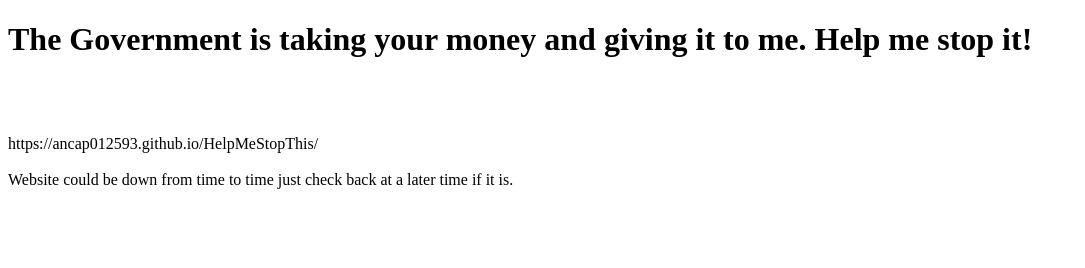
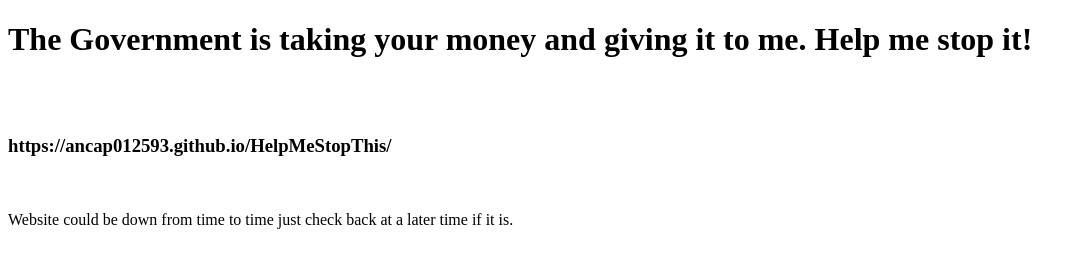
Before and after one commit to ancap012593/HelpMeStopThis, a plain HTML site: page flyer.html in a window 1280 px wide. Shown: the whole page, without its empty margins (0-1085 px from the left). Drawn offline with Linux system fonts and the light colour scheme.

Commit message:
Update flyer.html

```diff
--- a/flyer.html
+++ b/flyer.html
@@ -13,7 +13,7 @@ div {text-align: center;}
 <body>
     <h1>The Government is taking your money and giving it to me. Help me stop it!</h1>
 <br><br>
-<h3></h3>https://ancap012593.github.io/HelpMeStopThis/</h3>
+<h3>https://ancap012593.github.io/HelpMeStopThis/</h3>
 <br><br>
 Website could be down from time to time just check back at a later time if it is.
 </body>
```
